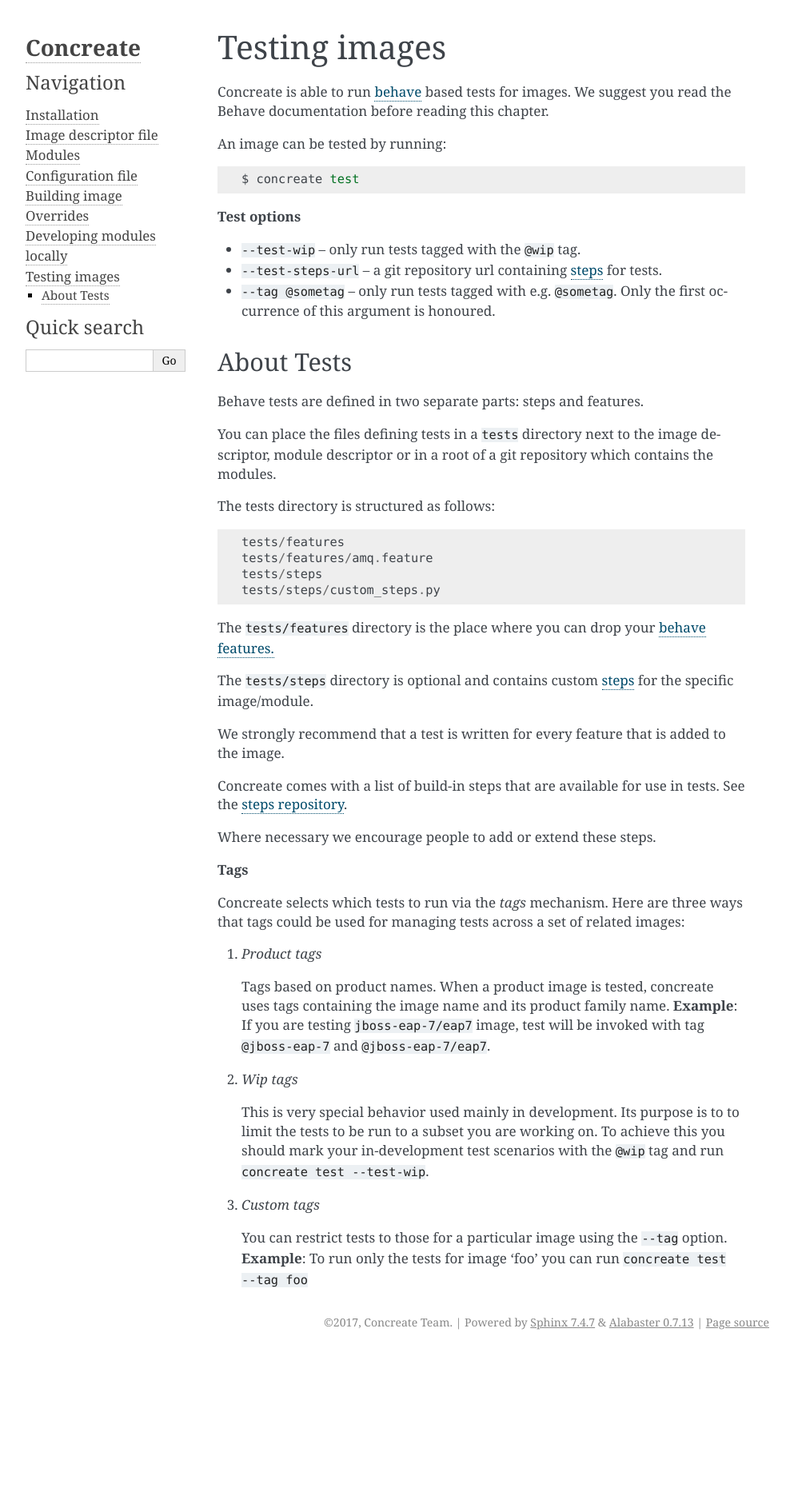
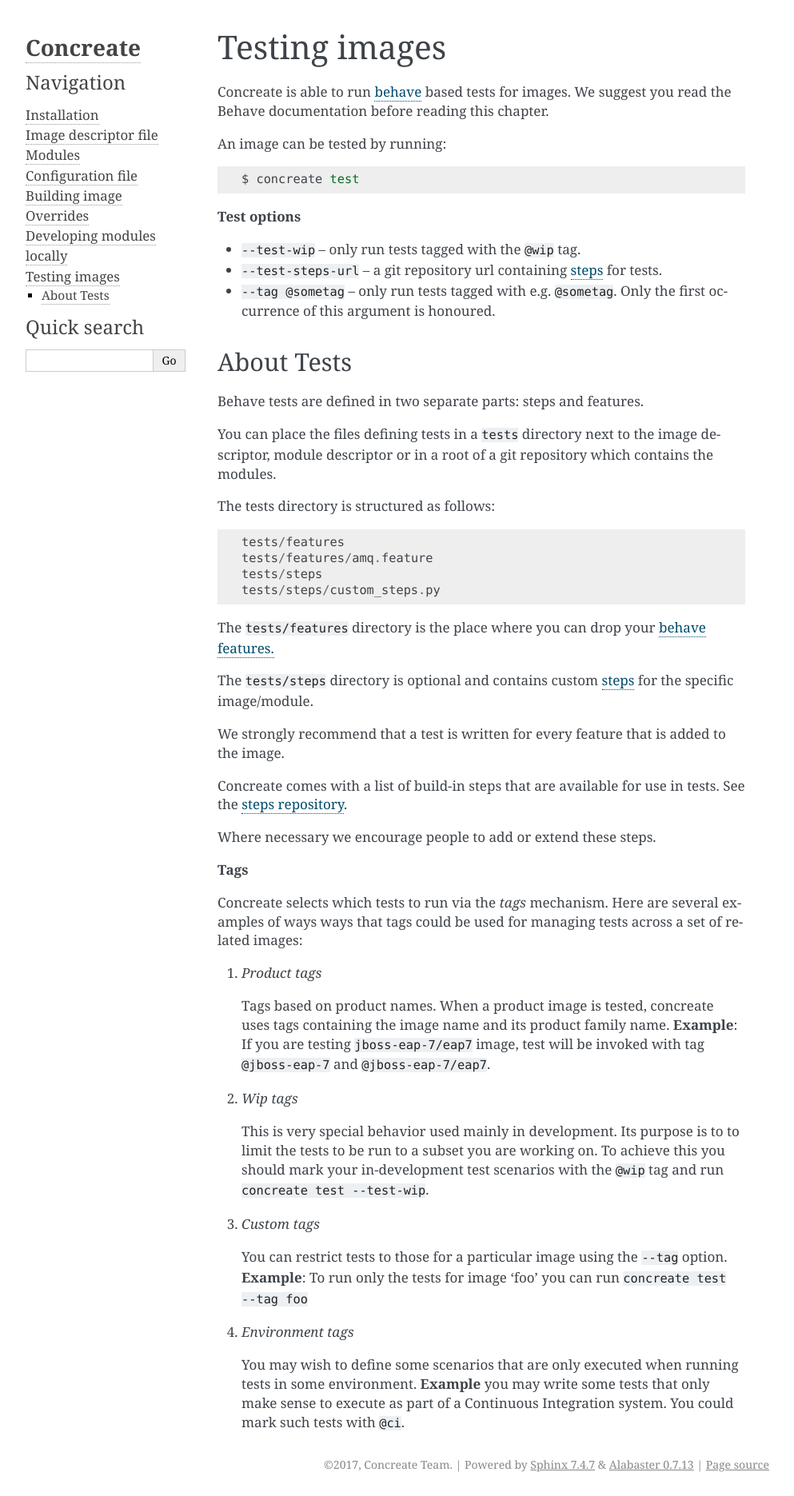
Before and after one commit to cekit/cekit, a Sphinx documentation site: the page built from docs/test.rst, in a window 1280 px wide. Shown: the whole page at 80% size, without its empty margins (148-1141 px from the left). Built offline with Sphinx 7.4.7, drawn with Linux system fonts in a browser that asks for light colours; before the commit the page ends 1693 px from its top, so only the background shows below that.

Commit message:
document example of @ci tag

```diff
--- a/docs/test.rst
+++ b/docs/test.rst
@@ -53,8 +53,9 @@
 
 **Tags**
 
-Concreate selects which tests to run via the *tags* mechanism. Here are three
-ways that tags could be used for managing tests across a set of related images:
+Concreate selects which tests to run via the *tags* mechanism. Here are several
+examples of ways ways that tags could be used for managing tests across a set
+of related images:
 
 1. `Product tags`
 
@@ -75,3 +76,10 @@
    You can restrict tests to those for a particular image using the ``--tag``
    option. **Example**: To run only the tests for image 'foo' you can run
    ``concreate test --tag foo``
+
+4. `Environment tags`
+
+   You may wish to define some scenarios that are only executed when running
+   tests in some environment. **Example** you may write some tests that only
+   make sense to execute as part of a Continuous Integration system. You could
+   mark such tests with ``@ci``.
```
